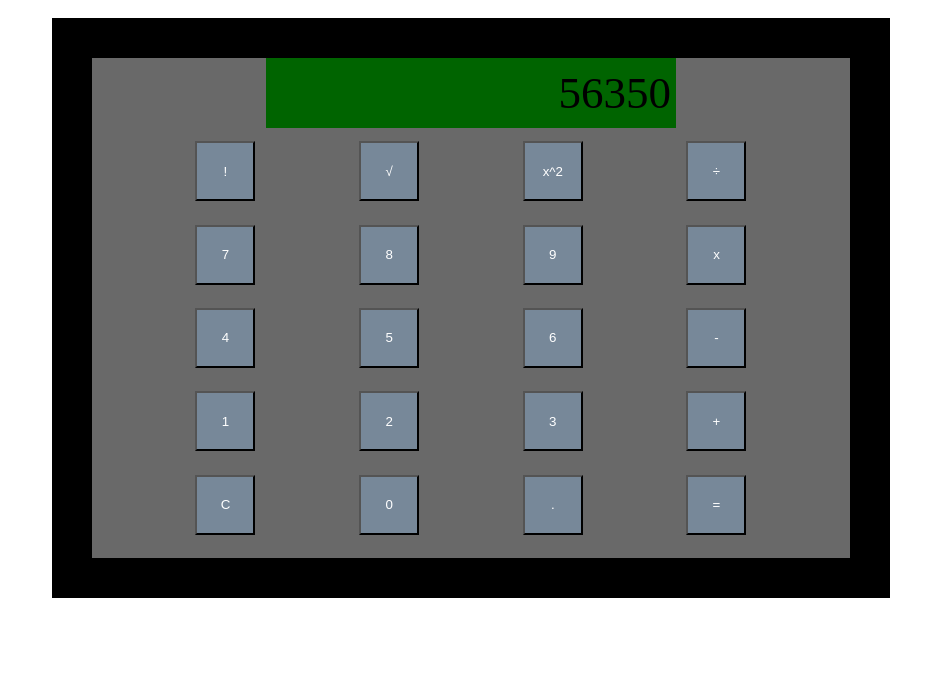
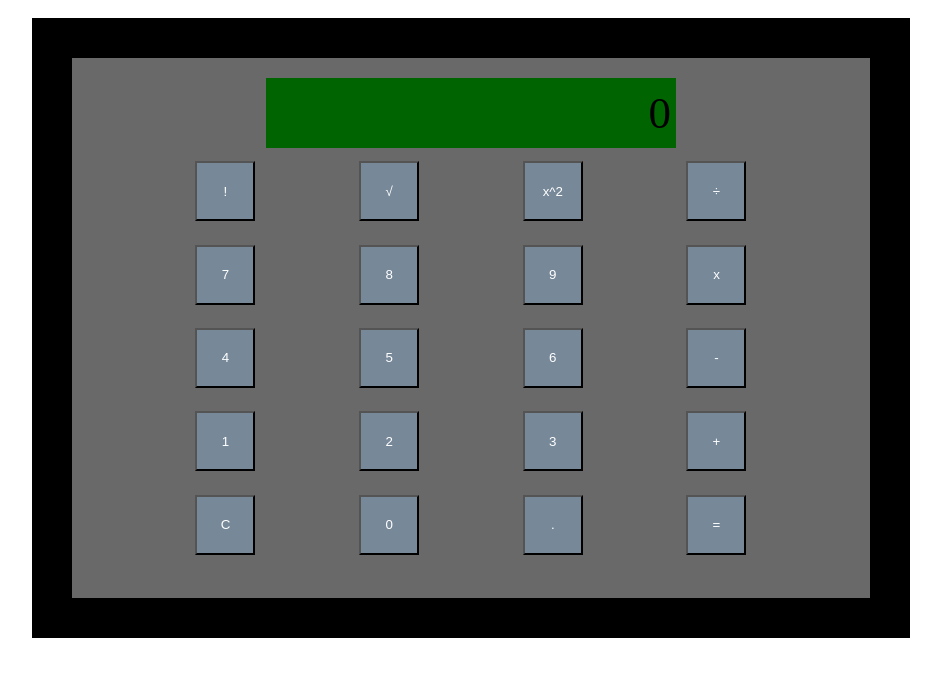
Before and after one commit to CPettifo/odin-calculator, a plain HTML site: page index.html in a window 1280 px wide. Both pictures are taken after a click on the button "x^2". Shown: the whole page, without its empty margins (179-1120 px from the left). Drawn offline with Linux system fonts and the light colour scheme.

Commit message:
display updates with numbers

```diff
--- a/calculator.js
+++ b/calculator.js
@@ -1,30 +1,52 @@
 const calculator = document.querySelector("#calculator");
 drawCalc();
+let num1 = 0;
+let operator = "";
+let operators = ["+", ,"-", "÷", "x", "!", "√", "x^2"]
 
 function drawCalc() {
     let counter = 0;
-    let buttons = ["!", "√", "x^2", "÷", "7", "8", "9", "x", "4", "5", "6", "-", "1", "2", "3", "+", "C", "0", ".", "="]
-    for (let i = 0; i < 6; i++) {
+    let buttonContent = ["!", "√", "x^2", "÷", "7", "8", "9", "x", "4", "5", "6", "-", "1", "2", "3", "+", "C", "0", ".", "="]
     const row = document.createElement("row");
     row.classList.add("row");
     calculator.appendChild(row);
-        if (i > 0) {
+    const display = document.createElement("display");
+    display.classList.add("display");
+    display.style.color = "dark-green";
+    display.textContent = 0;
+    row.appendChild(display);
+    for (let i = 1; i < 6; i++) {
+        const row = document.createElement("row");
+        row.classList.add("row");
+        calculator.appendChild(row);
         for (let j = 0; j < 4; j++) {
             const button = document.createElement("button");
             button.classList.add("button");
             button.style.color = "white";
-                button.textContent = buttons[counter];
+            button.textContent = buttonContent[counter];
+            button.onclick = function() {
+                selection = this.textContent;
+                if (selection == "c") {
+                    display.textContent = 0;
+                }
+                else if (isNumber(selection)) {
+                    if (display.textContent == "0") {
+                        display.textContent = selection;
+                    }
+                    else {
+                        display.textContent += selection;
+                    }
+                }
+            };
             row.appendChild(button);
             counter ++;
         }
     }
-        else {
-            const display = document.createElement("display");
-            display.classList.add("display");
-            display.style.color = "dark-green";
-            display.textContent = 56350;
-            row.appendChild(display);
 }
+
+function isNumber (x) {
+    if (isNaN(x) == false) {
+        return true;
     }
 }
 
--- a/style.css
+++ b/style.css
@@ -14,10 +14,10 @@
     align-items: space-between;
     width: 60%;
     height: 500px;
-    border: 20px black;
+    border: 40px black;
     border-style: solid;
     padding: 20px;
-    background-color:black;
+    background-color:#696969;
 }
 
 .row {
@@ -46,5 +46,6 @@
     border: 10px;
     font-size: 45px;
     padding: 5px;
+    border: 5px #006400;
 
 }
```
Lines whose indentation alone changed are shown as unchanged.
